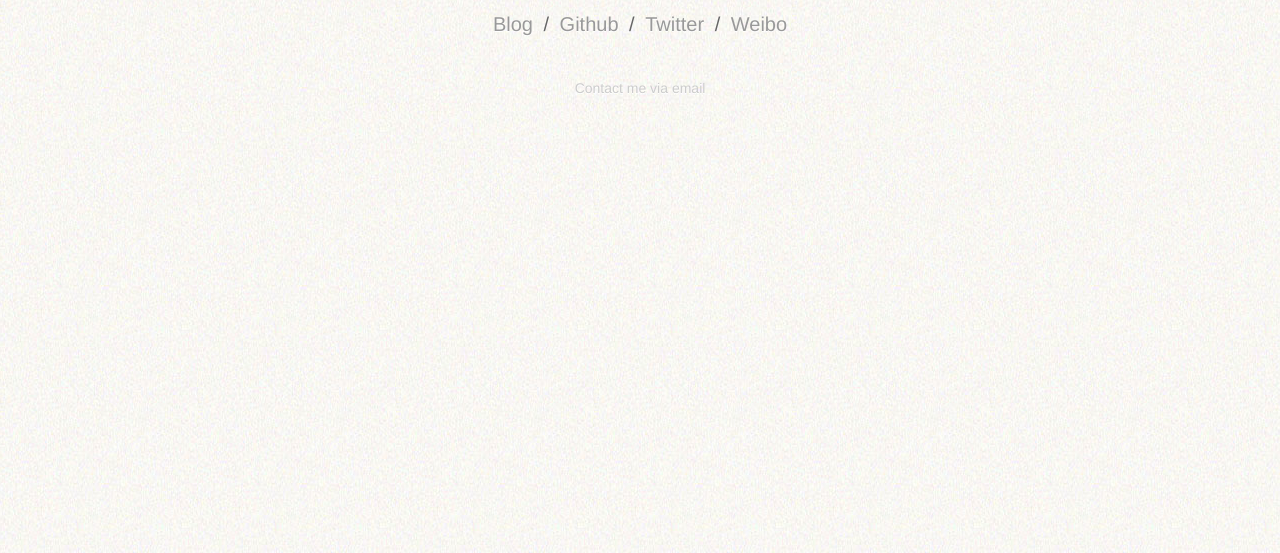
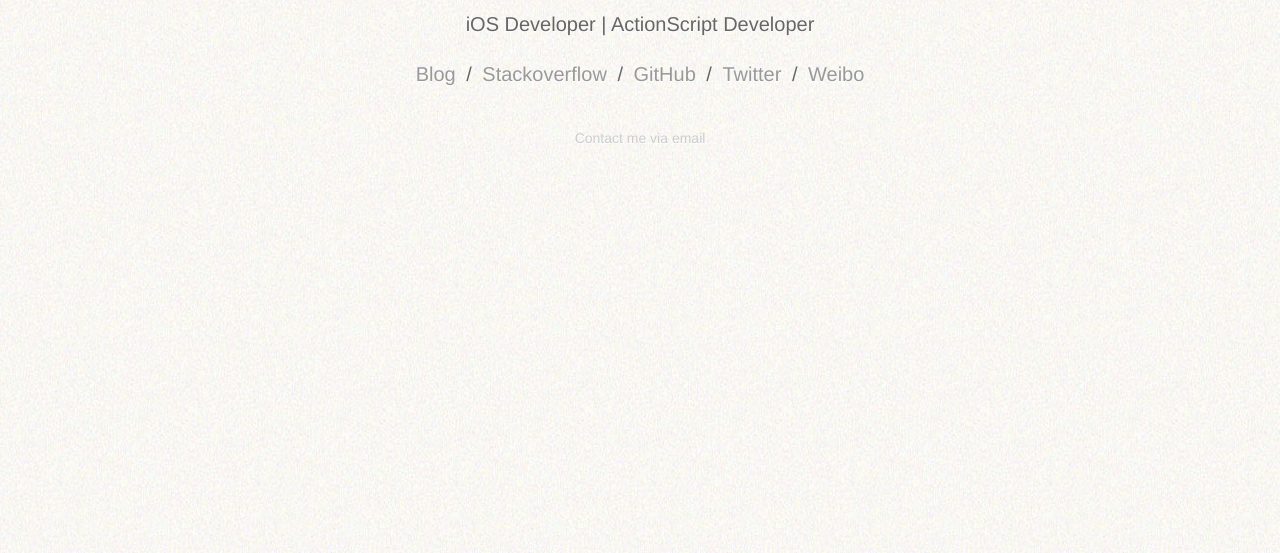
Before and after one commit to shanegao/shanegao.github.io, a plain HTML site: page index.html in a window 1280 px wide. Shown: the part 247-800 px from the top of the page. Drawn offline with Linux system fonts and the light colour scheme.

Commit message:
modify twitter url

```diff
--- a/index.html
+++ b/index.html
@@ -11,13 +11,15 @@
       <div class="row">
         <div class="span12 home">
           <h1>Shane Gao</h1>
-
           <div class="profile">
+			<p>iOS Developer | ActionScript Developer</p>
             <a href="/blog" title="Blog">Blog</a>
             /
-            <a href="https://github.com/shanegao" target="_blank" title="Github">Github</a>
+            <a href="http://stackoverflow.com/users/701745/shanegao" target="_blank" title="Github">Stackoverflow</a>
             /
-            <a href="http://twitter.com/llgx" target="_blank" title="Twitter">Twitter</a>
+            <a href="https://github.com/shanegao" target="_blank" title="Github">GitHub</a>
+            /
+            <a href="http://twitter.com/gaoxw" target="_blank" title="Twitter">Twitter</a>
             /
             <a href="http://weibo.com/shanegao" target="_blank" title="新浪微博">Weibo</a>
           </div>
@@ -26,8 +28,6 @@
           </div>
         </div>
       </div>
-
     </div>
-
   </body>
 </html>
```
